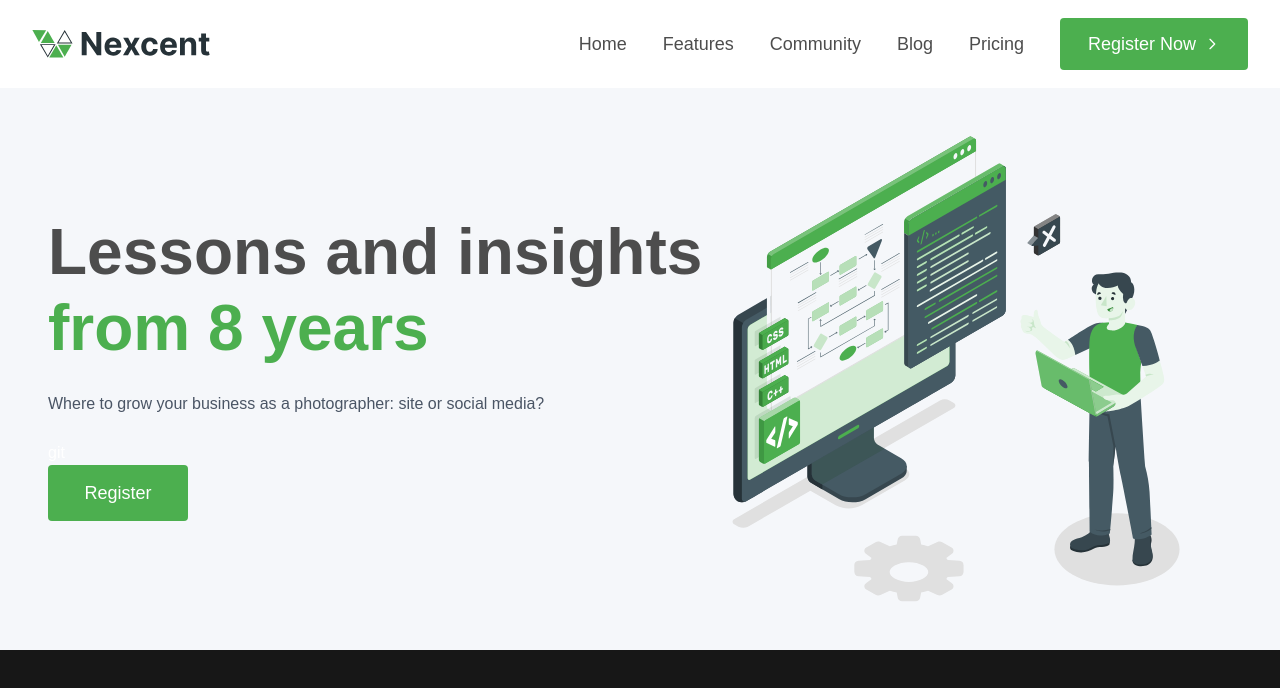
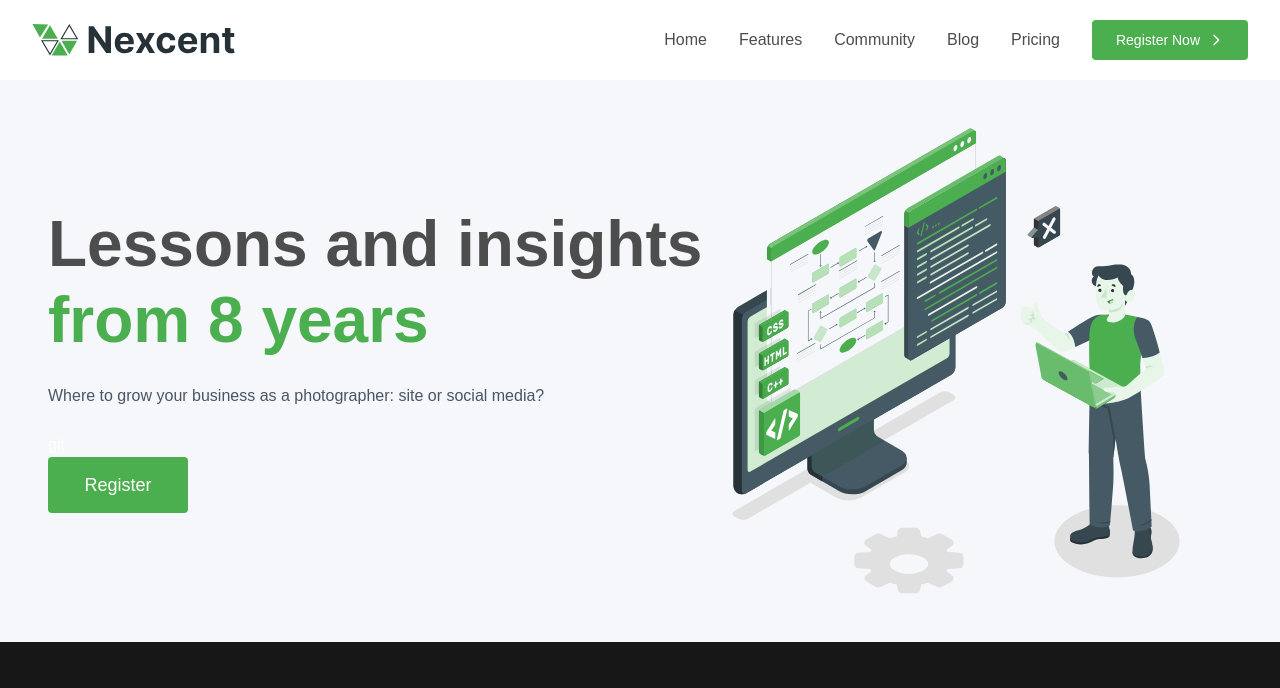
Before and after one commit to SkaRkaL/Nexcent-Landing-Page, a Next.js app: page / in a window 1280 px wide. Shown: the top 688 px of the page. Built offline with nearby package versions, Linux system fonts and the light colour scheme.

Commit message:
Refactor NavBar component to use Link for navigation and improve mobile menu structure

```diff
--- a/src/app/components/NavBar.tsx
+++ b/src/app/components/NavBar.tsx
@@ -1,42 +1,38 @@
 // NavBar.tsx
 "use client"
 import React, { useState } from 'react';
-import { useRouter } from 'next/navigation';
+import Link from 'next/link';
 
 export default function NavBar() {
-  const router = useRouter();
   const [menuOpen, setMenuOpen] = useState(false);
-
-  const goBackHome = () => {
-    router.push('/');
-  };
 
   return (
     <nav className="w-full bg-white shadow-sm">
       <div className="max-w-7xl mx-auto px-4 sm:px-6 lg:px-8">
-        <div className="flex justify-between items-center h-22">
+        <div className="flex justify-between items-center h-20">
           <div className="flex-shrink-0">
-            <img
-              className="h-7 w-auto cursor-pointer"
-              src="/Neeee.svg"
-              alt="Logo"
-              onClick={goBackHome}
-            />
+            <Link href="/">
+              <img
+                className="h-8 w-auto cursor-pointer"
+                src="/Neeee.svg"
+                alt="Logo"
+              />
+            </Link>
           </div>
 
           {/* Desktop Menu */}
-          <div className="hidden md:flex items-center space-x-6 gap-3">
-            <a href="#" className="text-[#4D4D4D] hover:text-[#4CAF4F] font-inter text-lg">Home</a>
-            <a href="#" className="text-[#4D4D4D] hover:text-[#4CAF4F] font-inter text-lg">Features</a>
-            <a href="#" className="text-[#4D4D4D] hover:text-[#4CAF4F] font-inter text-lg">Community</a>
-            <a href="#" className="text-[#4D4D4D] hover:text-[#4CAF4F] font-inter text-lg">Blog</a>
-            <a href="#" className="text-[#4D4D4D] hover:text-[#4CAF4F] font-inter text-lg">Pricing</a>
-            <button className="bg-[#4CAF4F] cursor-pointer hover:bg-[#388E3C] rounded px-7 py-3 text-lg  text-white flex items-center gap-2">
+          <div className="hidden md:flex items-center space-x-8">
+            <Link href="/" className="text-[#4D4D4D] hover:text-[#4CAF4F] font-inter text-base">Home</Link>
+            <Link href="/features" className="text-[#4D4D4D] hover:text-[#4CAF4F] font-inter text-base">Features</Link>
+            <Link href="/community" className="text-[#4D4D4D] hover:text-[#4CAF4F] font-inter text-base">Community</Link>
+            <Link href="/blog" className="text-[#4D4D4D] hover:text-[#4CAF4F] font-inter text-base">Blog</Link>
+            <Link href="/pricing" className="text-[#4D4D4D] hover:text-[#4CAF4F] font-inter text-base">Pricing</Link>
+            <Link href="/register" className="bg-[#4CAF4F] hover:bg-[#388E3C] rounded px-6 py-2.5 text-sm font-medium text-white flex items-center gap-2">
               <span className="font-inter">Register Now</span>
               <svg className="w-4 h-4" fill="none" stroke="currentColor" viewBox="0 0 24 24">
                 <path strokeLinecap="round" strokeLinejoin="round" strokeWidth={2} d="M9 5l7 7-7 7" />
               </svg>
-            </button>
+            </Link>
           </div>
 
           {/* Mobile Hamburger */}
@@ -63,18 +59,18 @@ export default function NavBar() {
       {menuOpen && (
         <div className="md:hidden z-2 absolute top-[5rem] right-0">
           <div className="px-2 pt-2 pb-3 space-y-1 sm:px-3 bg-white shadow-lg">
-            <a href="#" className="block px-3 py-2 text-base font-medium text-[#4D4D4D] hover:text-[#4CAF4F]" onClick={() => setMenuOpen(false)}>Home</a>
-            <a href="#" className="block px-3 py-2 text-base font-medium text-[#4D4D4D] hover:text-[#4CAF4F]" onClick={() => setMenuOpen(false)}>Features</a>
-            <a href="#" className="block px-3 py-2 text-base font-medium text-[#4D4D4D] hover:text-[#4CAF4F]" onClick={() => setMenuOpen(false)}>Community</a>
-            <a href="#" className="block px-3 py-2 text-base font-medium text-[#4D4D4D] hover:text-[#4CAF4F]" onClick={() => setMenuOpen(false)}>Blog</a>
-            <a href="#" className="block px-3 py-2 text-base font-medium text-[#4D4D4D] hover:text-[#4CAF4F]" onClick={() => setMenuOpen(false)}>Pricing</a>
+            <Link href="/" className="block px-3 py-2 text-base font-medium text-[#4D4D4D] hover:text-[#4CAF4F]" onClick={() => setMenuOpen(false)}>Home</Link>
+            <Link href="/features" className="block px-3 py-2 text-base font-medium text-[#4D4D4D] hover:text-[#4CAF4F]" onClick={() => setMenuOpen(false)}>Features</Link>
+            <Link href="/community" className="block px-3 py-2 text-base font-medium text-[#4D4D4D] hover:text-[#4CAF4F]" onClick={() => setMenuOpen(false)}>Community</Link>
+            <Link href="/blog" className="block px-3 py-2 text-base font-medium text-[#4D4D4D] hover:text-[#4CAF4F]" onClick={() => setMenuOpen(false)}>Blog</Link>
+            <Link href="/pricing" className="block px-3 py-2 text-base font-medium text-[#4D4D4D] hover:text-[#4CAF4F]" onClick={() => setMenuOpen(false)}>Pricing</Link>
             <div className="px-3 py-2">
-              <button className="w-full bg-[#4CAF4F] hover:bg-[#388E3C] rounded px-6 py-2.5 text-sm font-medium text-white flex items-center justify-center gap-2">
+              <Link href="/register" className="w-full bg-[#4CAF4F] hover:bg-[#388E3C] rounded px-6 py-2.5 text-sm font-medium text-white flex items-center justify-center gap-2">
                 <span className="font-inter">Register Now</span>
                 <svg className="w-4 h-4" fill="none" stroke="currentColor" viewBox="0 0 24 24">
                   <path strokeLinecap="round" strokeLinejoin="round" strokeWidth={2} d="M9 5l7 7-7 7" />
                 </svg>
-              </button>
+              </Link>
             </div>
           </div>
         </div>
```
